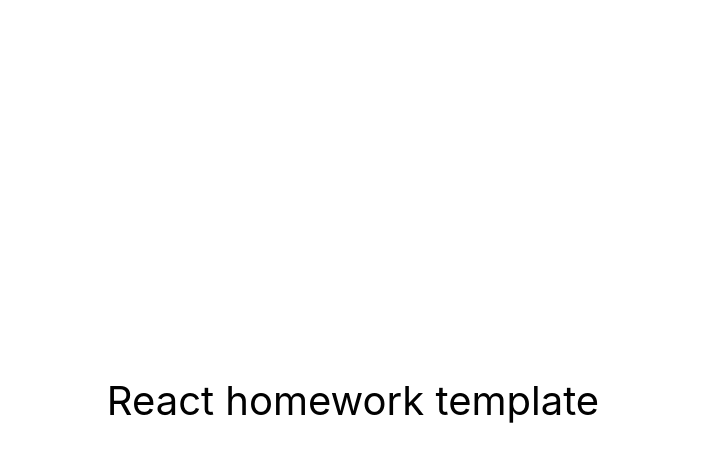
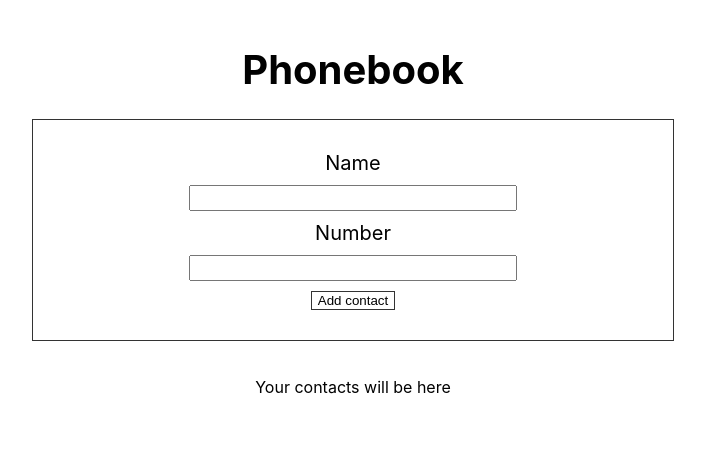
Before and after one commit to MikeBeekeeper/phonebook-redux, a React (Create React App) app: page / in a window 1280 px wide. Shown: the top 462 px of the page, without its empty margins (287-992 px from the left). Built offline with nearby package versions, Linux system fonts and the light colour scheme.

Commit message:
add starting files

```diff
--- a/package.json
+++ b/package.json
@@ -2,7 +2,7 @@
   "name": "react-homework-template",
   "version": "0.1.0",
   "private": true,
-  "homepage": "https://MikeBeekeeper.github.io/goit-react-hw-04-feedback",
+  "homepage": "https://MikeBeekeeper.github.io/goit-react-hw-06-feedback",
   "dependencies": {
     "@testing-library/jest-dom": "^5.16.3",
     "@testing-library/react": "^12.1.4",
--- a/src/components/App.jsx
+++ b/src/components/App.jsx
@@ -1,16 +1,91 @@
+import React, { useState, useEffect, useRef } from 'react';
+import { nanoid } from 'nanoid';
+
+import css from './App.module.css';
+import ContactForm from './contactForm/contactForm.js';
+import Filter from './filter/filter.js';
+import ContactList from './contactList/contactList.js';
+
 export const App = () => {
+  const [contacts, setContacts] = useState([]);
+  const [filter, setFilter] = useState('');
+  const isFirstRender = useRef(true);
+
+  const getRepeatingName = name => {
+    return contacts.find(contact => contact.name === name);
+  };
+
+  const addContact = ({ name, number }) => {
+    const contact = {
+      id: nanoid(),
+      name,
+      number,
+    };
+
+    const repeatingName = getRepeatingName(name);
+
+    if (repeatingName) {
+      return alert(`${name} is already in contacts`);
+    }
+
+    setContacts(prev => [contact, ...prev]);
+  };
+
+  const changeFilter = e => {
+    setFilter(e.currentTarget.value);
+  };
+
+  const getVisibleContacts = () => {
+    const normalazedContact = filter.toLowerCase();
+    return contacts.filter(contact =>
+      contact.name.toLowerCase().includes(normalazedContact)
+    );
+  };
+
+  const deleteContact = contactId => {
+    setContacts(prev => prev.filter(contact => contact.id !== contactId));
+  };
+
+  useEffect(() => {
+    const parsedContacts = JSON.parse(localStorage.getItem('contacts'));
+    if (parsedContacts) {
+      setContacts(parsedContacts);
+    }
+  }, []);
+
+  useEffect(() => {
+    if (isFirstRender.current) {
+      isFirstRender.current = false;
+      return;
+    }
+
+    const contactList = JSON.stringify(contacts);
+    if (contactList) {
+      localStorage.setItem('contacts', contactList);
+    }
+  }, [contacts]);
+
+  const totalQuantity = contacts.length;
+  const visibleContacts = getVisibleContacts();
+
   return (
-    <div
-      style={{
-        height: '100vh',
-        display: 'flex',
-        justifyContent: 'center',
-        alignItems: 'center',
-        fontSize: 40,
-        color: '#010101'
-      }}
-    >
-      React homework template
+    <div className={css.app}>
+      <h1>Phonebook</h1>
+      <ContactForm onSubmit={addContact} />
+
+      {totalQuantity !== 0 ? (
+        <div className={css.contactsWrapper}>
+          <h2>Contacts</h2>
+          <p>Total quantity of your contacts: {totalQuantity}</p>
+          <Filter value={filter} onChange={changeFilter} />
+          <ContactList
+            contacts={visibleContacts}
+            onDeleteContact={deleteContact}
+          />
+        </div>
+      ) : (
+        <p>Your contacts will be here</p>
+      )}
     </div>
   );
 };
--- /dev/null
+++ b/src/components/App.module.css
@@ -0,0 +1,37 @@
+.app {
+    width: 90%;
+    height: 100vh;
+    margin: 0 auto;
+    display: flex;
+    flex-direction: column;
+    justify-content: flex-start;
+    align-items: center;
+    gap: 20px;
+    color: #010101;
+    padding-top: 40px;
+}
+
+@media screen and (min-width: 768px) {
+    .app {
+        width: 50%;
+    }
+}
+
+h1 {
+    margin: 0;
+    padding: 5px;
+    font-size: 40px;
+}
+
+h2 {
+    margin: 0;
+    padding: 5px;
+    font-size: 30px;
+}
+
+.contactsWrapper {
+    display: flex;
+        flex-direction: column;
+        justify-content: center;
+        align-items: center;
+}
--- /dev/null
+++ b/src/components/contactForm/contactForm.js
@@ -0,0 +1,76 @@
+import PropTypes from 'prop-types';
+import React, { useState } from 'react';
+
+import { nanoid } from 'nanoid';
+import css from './contactForm.module.css';
+
+const ContactForm = ({ onSubmit }) => {
+  const [name, setName] = useState('');
+  const [number, setNumber] = useState('');
+
+  const nameInputId = nanoid();
+  const numberInputId = nanoid();
+
+  const handleChange = ({ target: { name, value } }) => {
+    switch (name) {
+      case 'name':
+        setName(value);
+        break;
+      case 'number':
+        setNumber(value);
+        break;
+      default:
+        break;
+    }
+  };
+
+  const handleSubmit = e => {
+    e.preventDefault();
+    onSubmit({ name, number });
+    reset();
+  };
+
+  const reset = () => {
+    setName('');
+    setNumber('');
+  };
+
+  return (
+    <form className={css.form} onSubmit={handleSubmit}>
+      <label htmlFor={nameInputId}> Name</label>
+      <input
+        className={css.formInput}
+        type="text"
+        name="name"
+        id={nameInputId}
+        value={name}
+        onChange={handleChange}
+        pattern="^[a-zA-Zа-яА-Я]+(([' -][a-zA-Zа-яА-Я ])?[a-zA-Zа-яА-Я]*)*$"
+        title="Name may contain only letters, apostrophe, dash and spaces. For example Adrian, Jacob Mercer, Charles de Batz de Castelmore d'Artagnan"
+        required
+      />
+
+      <label htmlFor={numberInputId}> Number</label>
+      <input
+        className={css.formInput}
+        type="tel"
+        name="number"
+        id={numberInputId}
+        value={number}
+        onChange={handleChange}
+        pattern="\+?\d{1,4}?[-.\s]?\(?\d{1,3}?\)?[-.\s]?\d{1,4}[-.\s]?\d{1,4}[-.\s]?\d{1,9}"
+        title="Phone number must be digits and can contain spaces, dashes, parentheses and can start with +"
+        required
+      />
+      <button type="submit" className={css.submitBtn}>
+        Add contact
+      </button>
+    </form>
+  );
+};
+
+ContactForm.propTypes = {
+  onSubmit: PropTypes.func.isRequired,
+};
+
+export default ContactForm;
--- /dev/null
+++ b/src/components/contactForm/contactForm.module.css
@@ -0,0 +1,31 @@
+
+.form {
+    width: 100%;
+    height: 25%;
+    padding-top: 10px;
+    padding-bottom: 10px;
+    display: flex;
+    flex-direction: column;
+    justify-content: center;
+    align-items: center;
+    gap: 10px;
+    border: 1px solid rgb(51, 51, 51);
+}
+
+
+label {
+    font-size: 20px;
+}
+
+input {
+    display: block;
+    width: 50%;
+    height: 20px;
+    bottom: 0.5px solid rgb(51, 51, 51);;
+    outline: transparent;
+    font-size: 14px;
+}
+
+input:focus {
+    transform: scale(1.2);
+}
--- /dev/null
+++ b/src/components/contactList/contactList.js
@@ -0,0 +1,31 @@
+import PropTypes from 'prop-types';
+import css from '../contactList/contactList.module.css';
+
+const ContactList = ({ contacts, onDeleteContact }) => {
+  return (
+    <ul className={css.contactList}>
+      {contacts.map(contact => (
+        <li key={contact.id} className={css.contactListItem}>
+          <div>
+            {' '}
+            {contact.name}: {contact.number}
+          </div>
+          <button
+            type="button"
+            className={css.deleteBtn}
+            onClick={() => onDeleteContact(contact.id)}
+          >
+            Delete
+          </button>
+        </li>
+      ))}
+    </ul>
+  );
+};
+
+ContactList.propTypes = {
+  contacts: PropTypes.array.isRequired,
+  onDeleteContact: PropTypes.func.isRequired,
+};
+
+export default ContactList;
--- /dev/null
+++ b/src/components/contactList/contactList.module.css
@@ -0,0 +1,20 @@
+
+.contactList {
+width: 100%;
+list-style: none;
+margin: 0;
+margin-top:20px;
+padding:0;
+display: flex;
+flex-direction: column;
+justify-content: center;
+align-items: center;
+gap: 10px;
+}
+
+.contactListItem {
+width: 100%;
+display: flex;
+justify-content: space-between;
+gap: 10px;
+}
--- /dev/null
+++ b/src/components/filter/filter.js
@@ -0,0 +1,20 @@
+import css from '../filter/filter.module.css';
+
+const Filter = ({ value, onChange }) => {
+  return (
+    <div className={css.filterWrapper}>
+      <label>
+        {' '}
+        <b>Find contacts by name</b>
+        <input
+          type="text"
+          value={value}
+          onChange={onChange}
+          className={css.filterInput}
+        />
+      </label>
+    </div>
+  );
+};
+
+export default Filter;
--- /dev/null
+++ b/src/components/filter/filter.module.css
@@ -0,0 +1,12 @@
+
+.filterWrapper {
+    display: flex;
+    flex-direction: column;
+    justify-content: center;
+    align-items: center;
+}
+
+.filterInput {
+    margin-top: 10px;
+    width: 100%;
+}
--- a/src/index.css
+++ b/src/index.css
@@ -13,3 +13,16 @@ code {
   font-family: source-code-pro, Menlo, Monaco, Consolas, 'Courier New',
     monospace;
 }
+
+button{
+  cursor: pointer;
+  background-color: transparent;
+  border: 1px solid rgb(51, 51, 51);
+}
+
+button:hover {
+  transform: scale(1.2);
+    background-color: rgb(204, 163, 241);
+    color: white;
+    border: 1px solid white;
+  }
```
